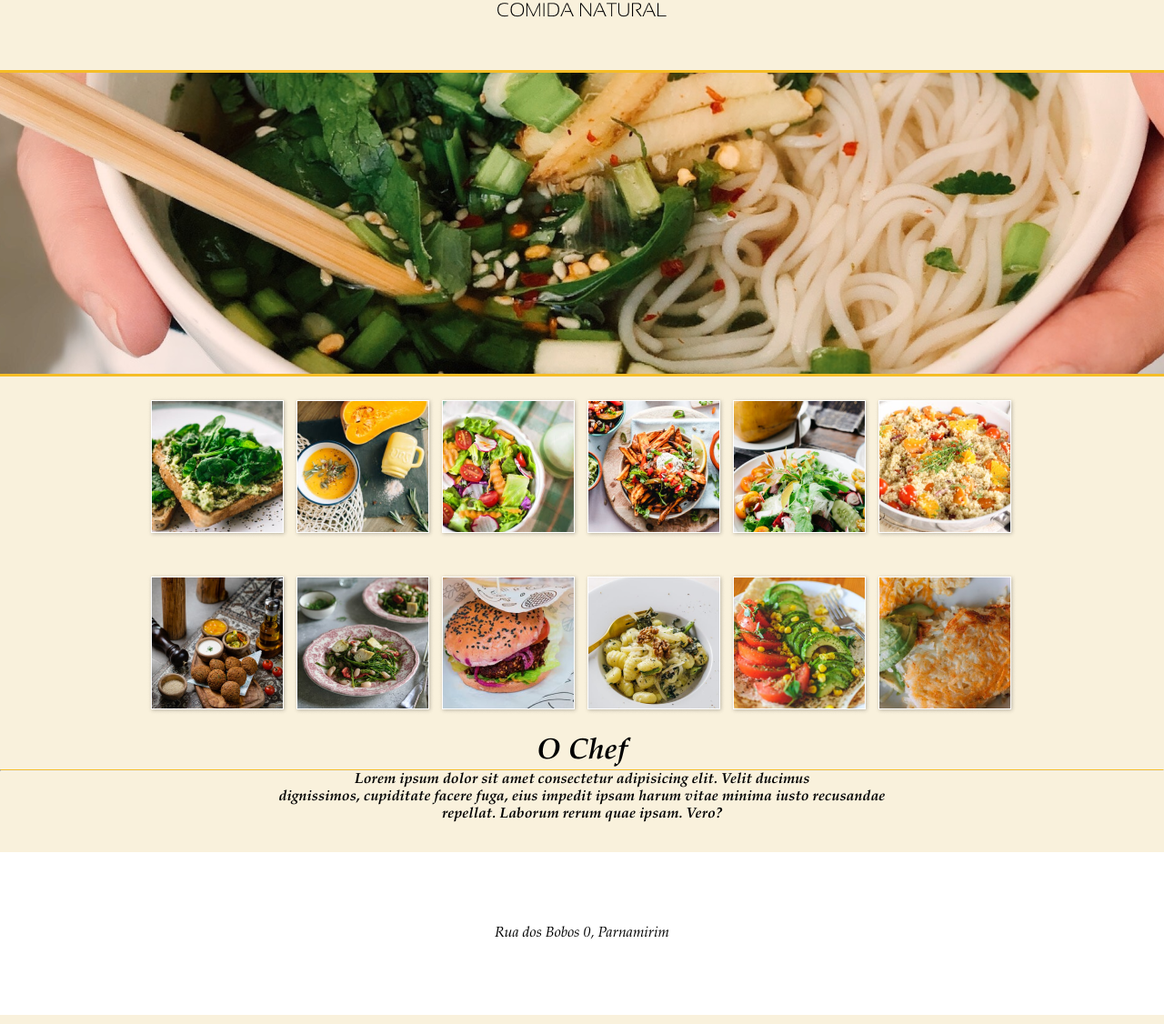
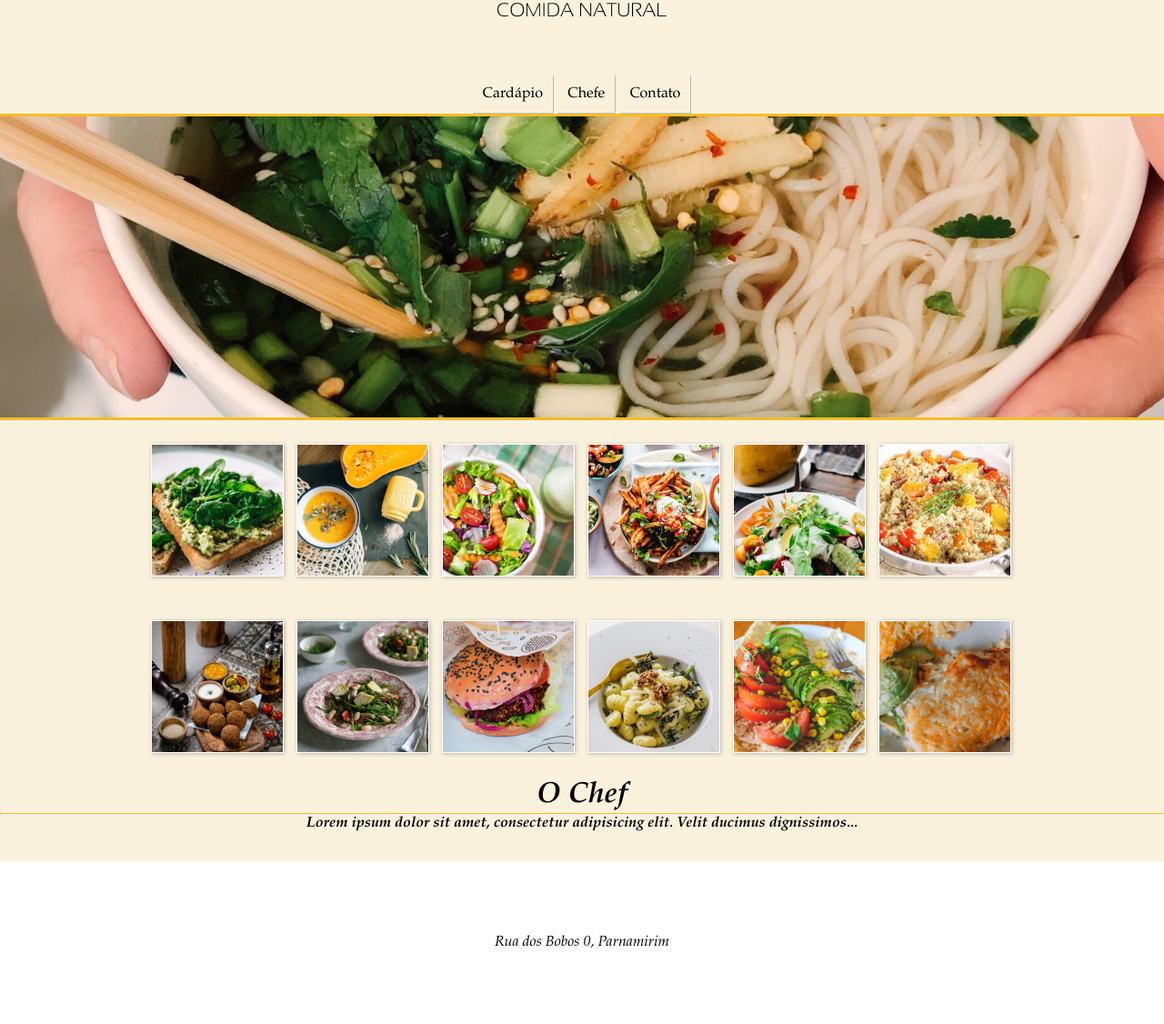
Before and after one commit to sobruno/webdesigntads, a plain HTML site: page index.html in a window 1280 px wide. Shown: the part 151-1277 px from the top of the page at 91% size. Drawn offline with Linux system fonts and the light colour scheme.

Commit message:
Update index.html

```diff
--- a/index.html
+++ b/index.html
@@ -3,17 +3,22 @@
 <head>
   <meta charset="UTF-8" />
   <meta name="viewport" content="width=device-width, initial-scale=1.0" />
-  <title>Cardápio Visual</title>
-    <link rel="stylesheet" href="main.css">
+  <title>Página Inicial</title>
+  <link rel="stylesheet" href="main.css" />
 </head>
-
 <body>
+  <header>
+    <h1><a href="index.html"><img src="logo.png" alt="Logo"></a></h1>
+    <nav>
+      <ul>
+        <li><a href="cardapio.html">Cardápio</a></li>
+        <li><a href="chefe.html">Chefe</a></li>
+        <li><a href="contato.html">Contato</a></li>
+      </ul>
+    </nav>
+  </header>
 
   <main>
-  <header>
-    <img src="logo.png" alt="Logo">
-  </header>
-
     <figure>
       <img src="destaque.png" alt="Imagem em destaque">
     </figure>
@@ -34,18 +39,12 @@
       <img src="comida11.png" alt="Comida 11">
       <img src="comida12.png" alt="Comida 12">
     </section>
+  </main>
 
   <footer>
     <h1><b><i>O Chef</i></b><hr></h1>
-
-  </footer>
-  <footer>
-    <p><b><i>Lorem ipsum dolor sit amet consectetur adipisicing elit. Velit ducimus <br> dignissimos, cupiditate facere fuga, eius impedit ipsam harum vitae minima iusto recusandae<br> repellat. Laborum rerum quae ipsam. Vero?</i></b></p>
-  </footer>
-</main>
-
-  <footer claas="baixo">
-    <address> Rua dos Bobos 0, Parnamirim</address>
+    <p><b><i>Lorem ipsum dolor sit amet, consectetur adipisicing elit. Velit ducimus dignissimos...</i></b></p>
+    <address>Rua dos Bobos 0, Parnamirim</address>
   </footer>
 </body>
 </html>
```
Lines whose indentation alone changed are shown as unchanged.
